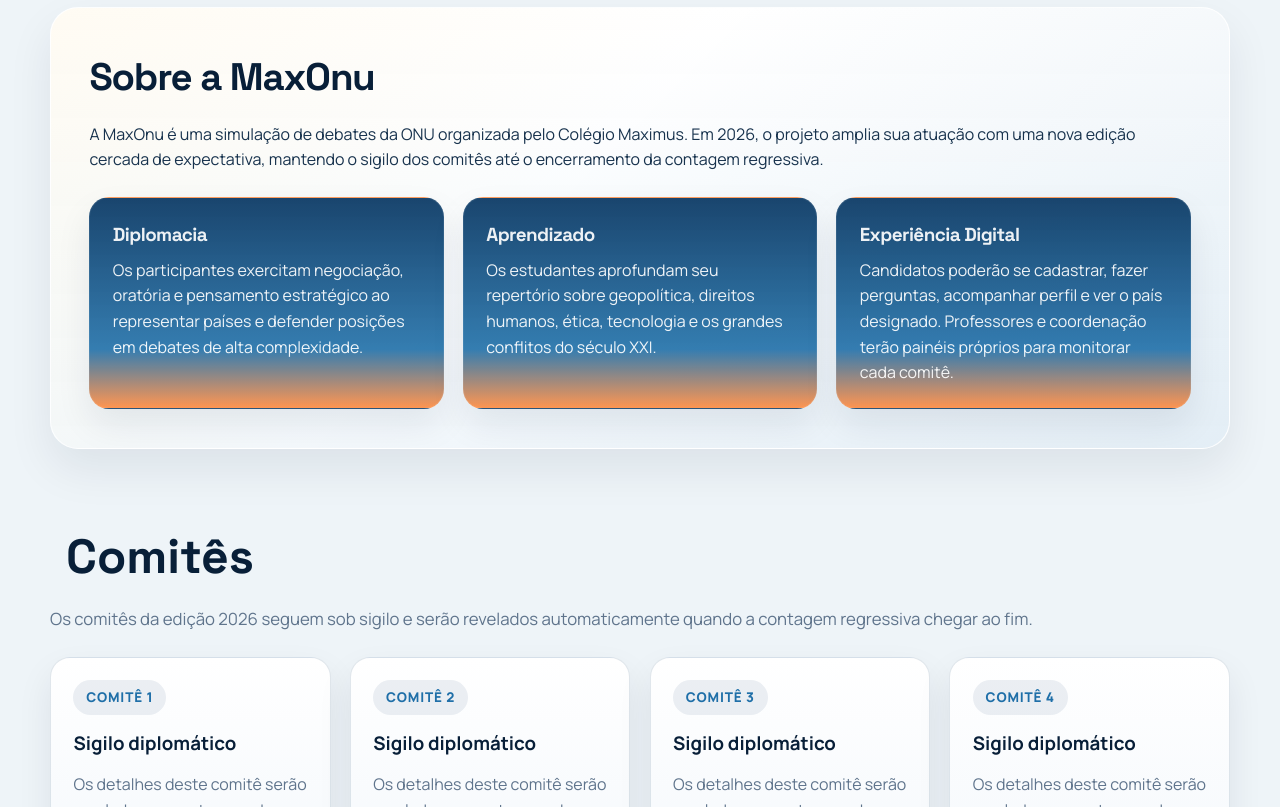
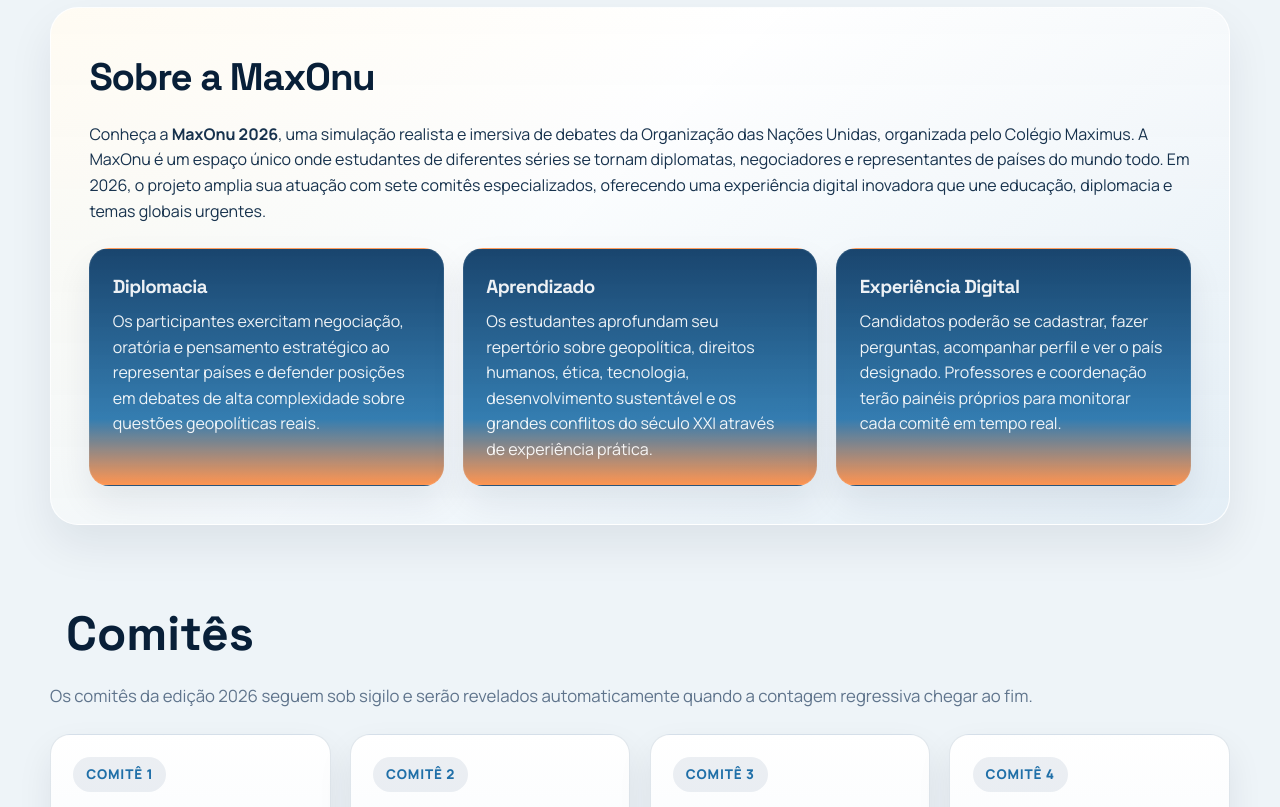
Before and after one commit to andersonjr667/MaxOnu, a website: page public/index.html in a window 1280 px wide. Shown: the part 1040-1847 px from the top of the page. Drawn offline with nearby package versions, Linux system fonts and the light colour scheme; files that its build step writes are made by us from their sources; no server answers.

Commit message:
Enhance MaxOnu description in landing page
- Change 'Sobre a MaxOnu' section to start with 'Conheça a MaxOnu'
- Add more comprehensive information about what MaxOnu is
- Emphasize it as an immersive and realistic simulation
- Highlight the diplomatic experience and real-world themes
- Add details about the different committees and digital experience

```diff
--- a/public/index.html
+++ b/public/index.html
@@ -41,19 +41,19 @@
             <div id="sobre" class="tab-content active">
                 <article class="content-box">
                     <h2>Sobre a MaxOnu</h2>
-                    <p>A MaxOnu é uma simulação de debates da ONU organizada pelo Colégio Maximus. Em 2026, o projeto amplia sua atuação com uma nova edição cercada de expectativa, mantendo o sigilo dos comitês até o encerramento da contagem regressiva.</p>
+                    <p>Conheça a <strong>MaxOnu 2026</strong>, uma simulação realista e imersiva de debates da Organização das Nações Unidas, organizada pelo Colégio Maximus. A MaxOnu é um espaço único onde estudantes de diferentes séries se tornam diplomatas, negociadores e representantes de países do mundo todo. Em 2026, o projeto amplia sua atuação com sete comitês especializados, oferecendo uma experiência digital inovadora que une educação, diplomacia e temas globais urgentes.</p>
                     <div class="features-grid">
                         <div class="feature-card blue-accent">
                             <h3>Diplomacia</h3>
-                            <p>Os participantes exercitam negociação, oratória e pensamento estratégico ao representar países e defender posições em debates de alta complexidade.</p>
+                            <p>Os participantes exercitam negociação, oratória e pensamento estratégico ao representar países e defender posições em debates de alta complexidade sobre questões geopolíticas reais.</p>
                         </div>
                         <div class="feature-card blue-accent">
                             <h3>Aprendizado</h3>
-                            <p>Os estudantes aprofundam seu repertório sobre geopolítica, direitos humanos, ética, tecnologia e os grandes conflitos do século XXI.</p>
+                            <p>Os estudantes aprofundam seu repertório sobre geopolítica, direitos humanos, ética, tecnologia, desenvolvimento sustentável e os grandes conflitos do século XXI através de experiência prática.</p>
                         </div>
                         <div class="feature-card blue-accent">
                             <h3>Experiência Digital</h3>
-                            <p>Candidatos poderão se cadastrar, fazer perguntas, acompanhar perfil e ver o país designado. Professores e coordenação terão painéis próprios para monitorar cada comitê.</p>
+                            <p>Candidatos poderão se cadastrar, fazer perguntas, acompanhar perfil e ver o país designado. Professores e coordenação terão painéis próprios para monitorar cada comitê em tempo real.</p>
                         </div>
                     </div>
                 </article>
```
